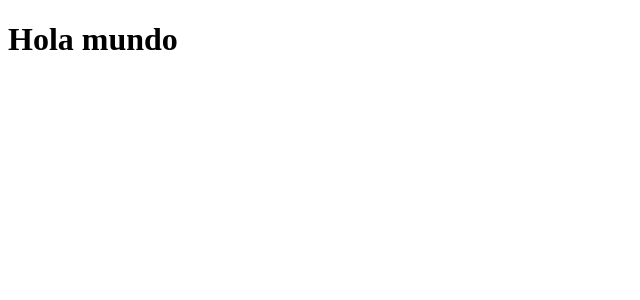
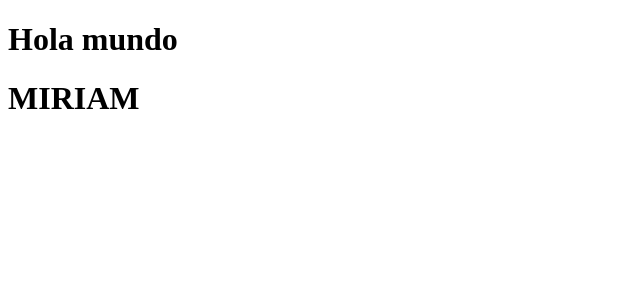
Before and after one commit to mirijass/aguilas-foraneas, an Angular app: page / in a window 1280 px wide. Shown: the top 300 px of the page, without its empty margins (0-640 px from the left). Built offline with nearby package versions, Linux system fonts and the light colour scheme.

Commit message:
Patalla1

```diff
--- a/src/app/app.component.html
+++ b/src/app/app.component.html
@@ -2,3 +2,4 @@
 <router-outlet></router-outlet>
 
 <h1>Hola mundo</h1>
+<h1>MIRIAM</h1>
```
